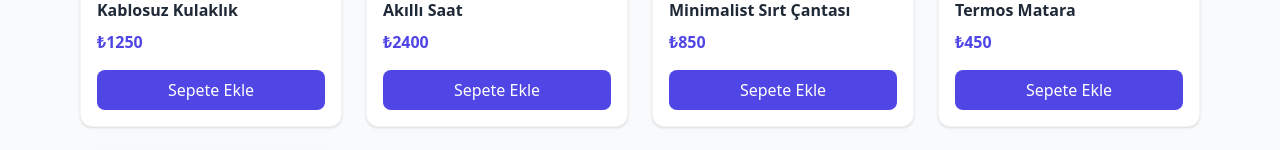
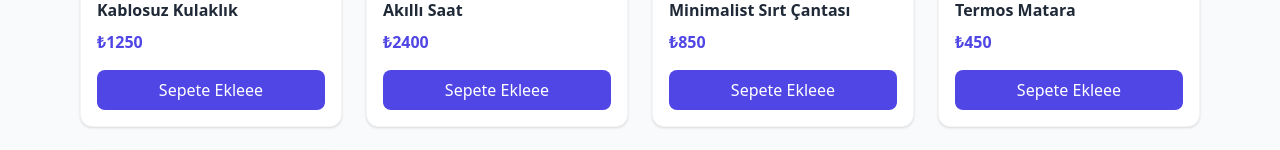
Before and after one commit to AbdullahKayahan/MAKU_YL, a React (Create React App) app: page / in a window 1280 px wide. Both pictures are taken after a click on the button "Ürünler". Shown: the part 405-555 px from the top of the page. Built offline with nearby package versions, Linux system fonts and the light colour scheme.

Commit message:
fix: correct button label spelling in product addition

```diff
--- a/src/App.jsx
+++ b/src/App.jsx
@@ -121,7 +121,7 @@ export default function App() {
                       <p className="text-indigo-600 font-extrabold mt-2">₺{product.price}</p>
                     </div>
                     <button onClick={() => addToCart(product)} className="mt-4 w-full bg-indigo-600 text-white py-2 rounded-lg font-medium hover:bg-indigo-700 transition">
-                      Sepete Ekle
+                      Sepete Ekleee
                     </button>
                   </div>
                 </div>
```
